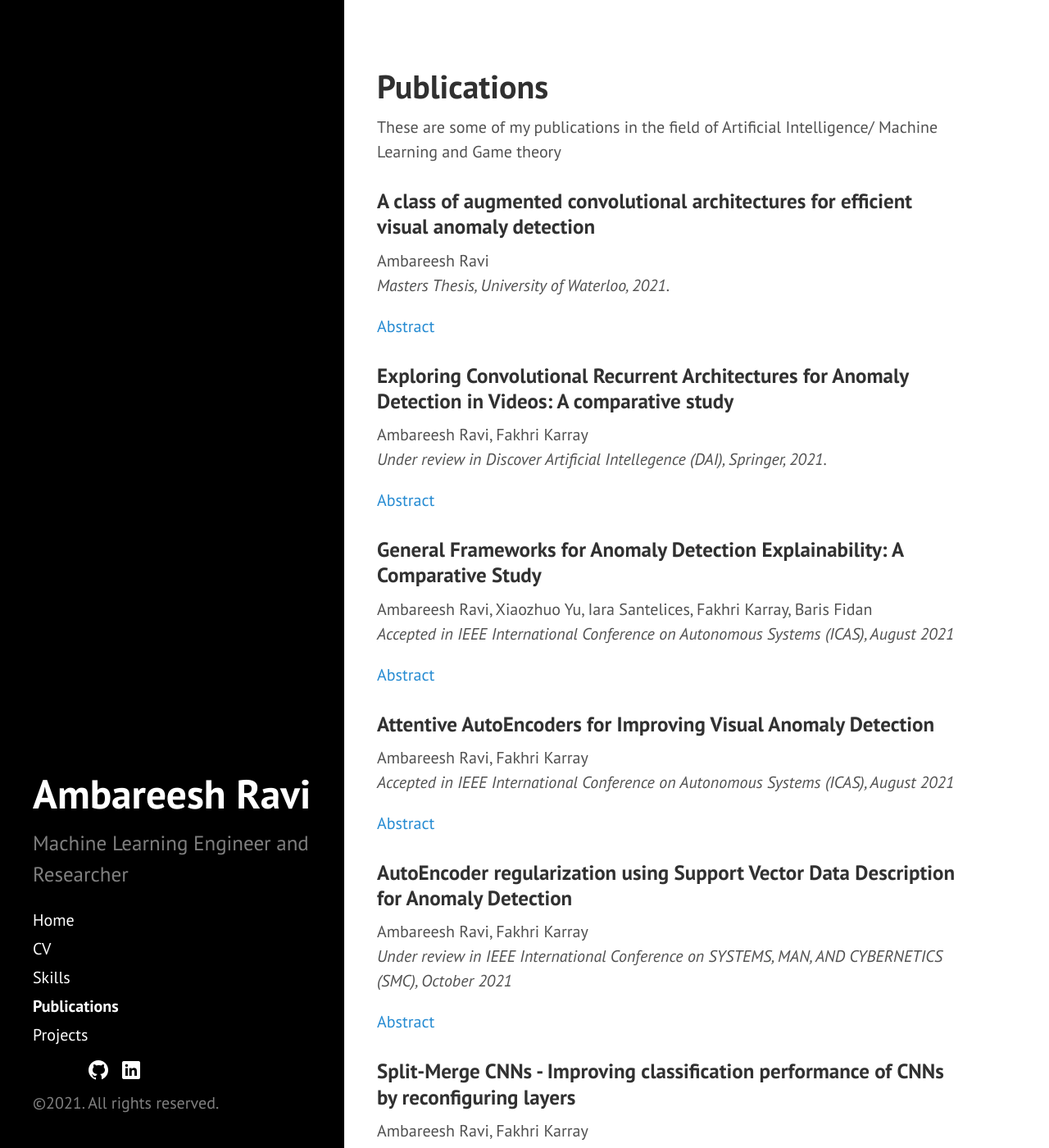
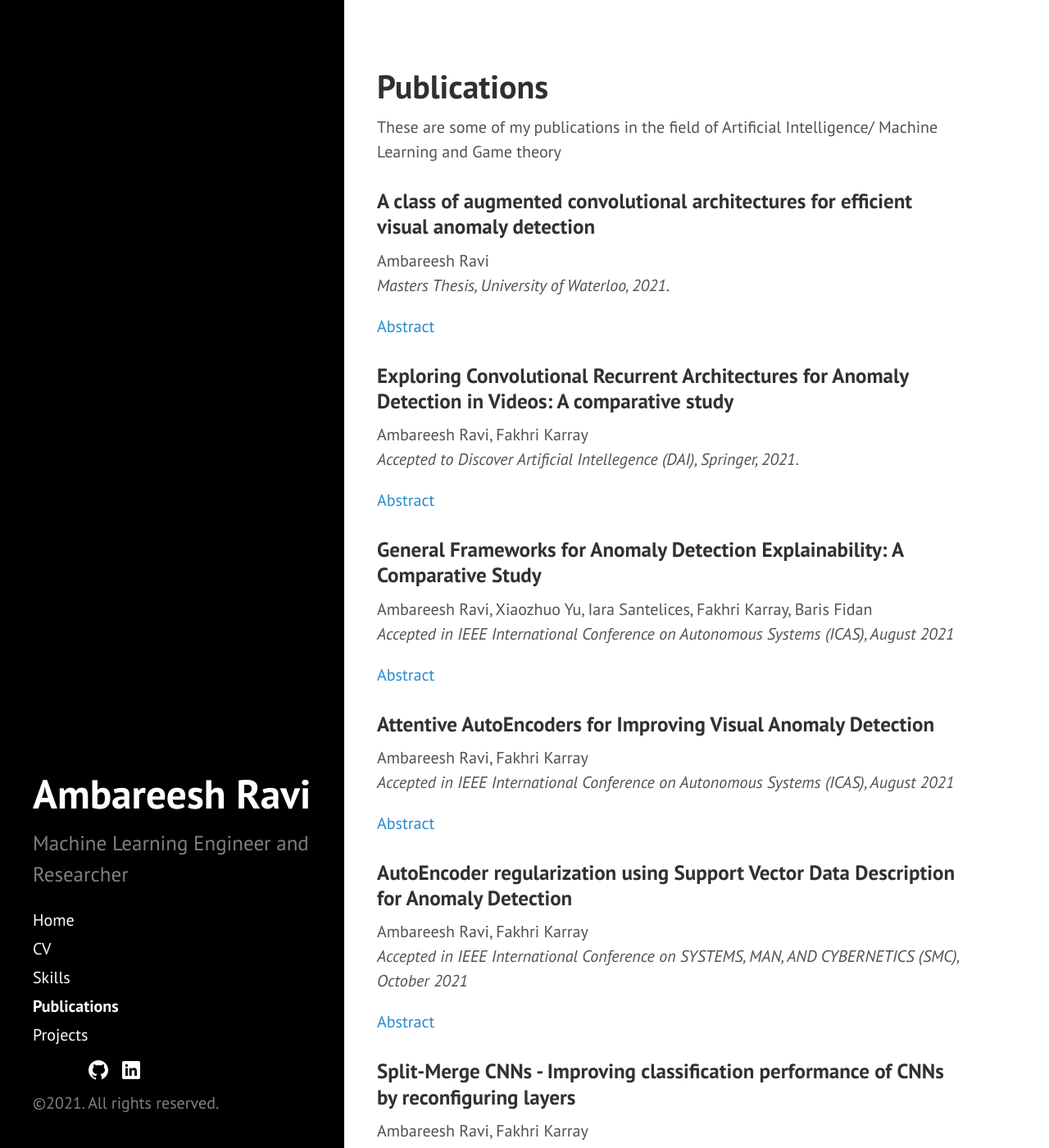
Before and after one commit to ambareeshravi/ambareeshravi.github.io, a Jekyll site: the page built from publications.md, in a window 1280 px wide and 1400 px high. Shown: the whole window at 82% size. Built offline with Jekyll 4.4.1, drawn with Linux system fonts in a browser that asks for light colours.

Commit message:
Update publications.md

```diff
--- a/publications.md
+++ b/publications.md
@@ -15,7 +15,7 @@ _Masters Thesis, University of Waterloo, 2021._
 ### Exploring Convolutional Recurrent Architectures for Anomaly Detection in Videos: A comparative study
 
 Ambareesh Ravi, Fakhri Karray\
-_Under review in Discover Artificial Intellegence (DAI), Springer, 2021._
+_Accepted to Discover Artificial Intellegence (DAI), Springer, 2021._
 
 [Abstract](/public/papers/crnn/)
 
@@ -36,7 +36,7 @@ _Accepted in IEEE International Conference on Autonomous Systems (ICAS), August
 ### AutoEncoder regularization using Support Vector Data Description for Anomaly Detection
 
 Ambareesh Ravi, Fakhri Karray\
-_Under review in IEEE International Conference on SYSTEMS, MAN, AND CYBERNETICS (SMC), October 2021_
+_Accepted in IEEE International Conference on SYSTEMS, MAN, AND CYBERNETICS (SMC), October 2021_
 
 [Abstract](/public/papers/svdd/)
 
```
